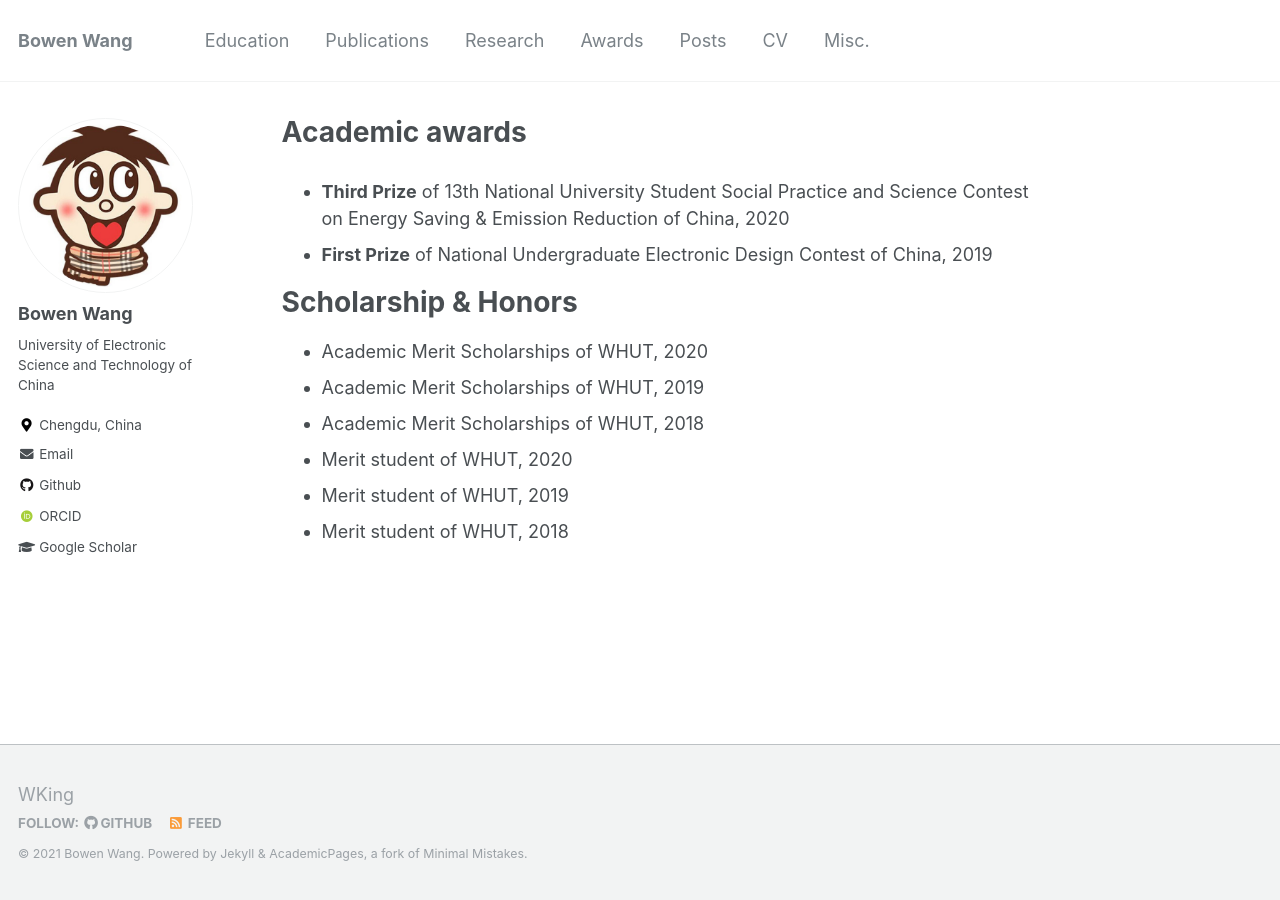
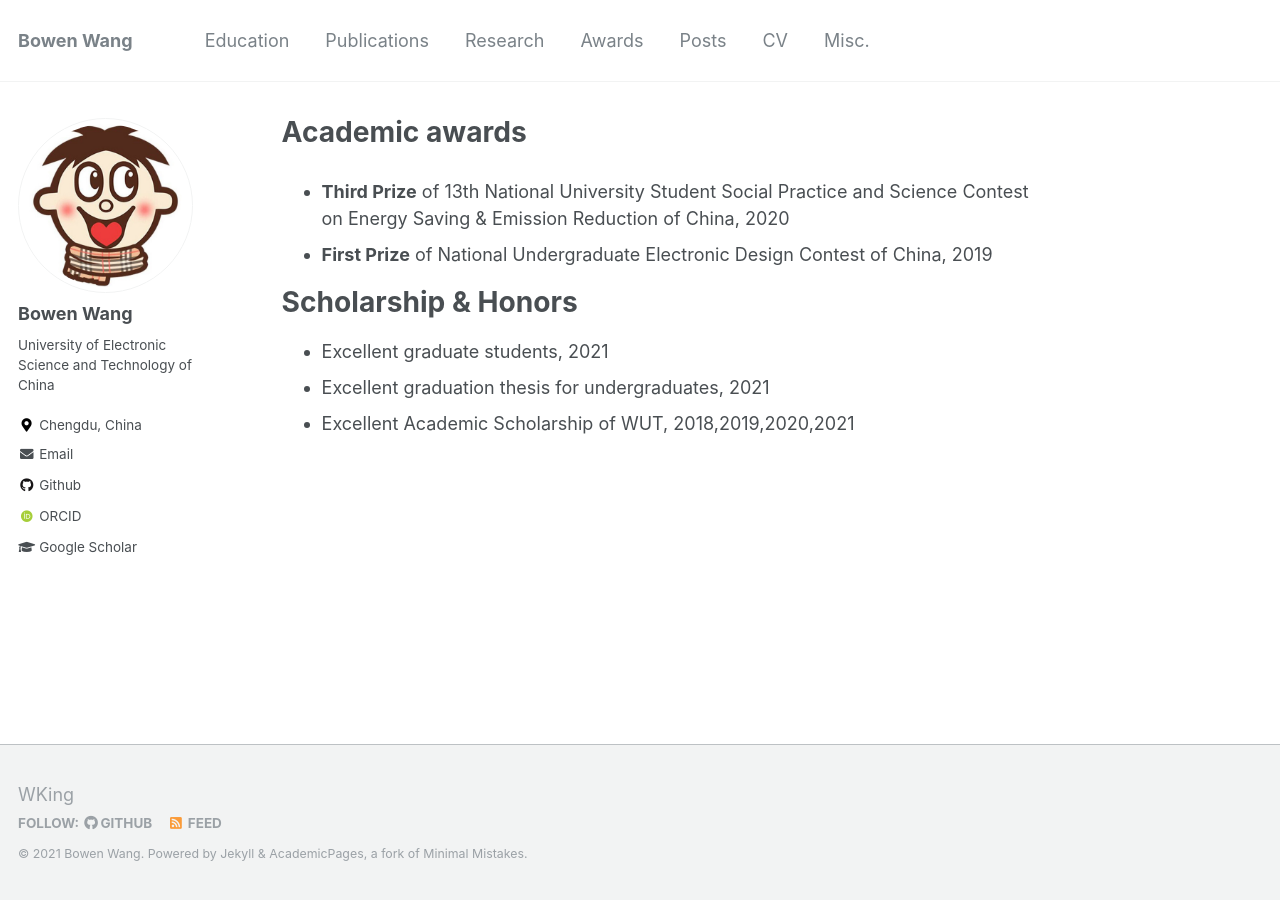
Before and after one commit to BW-Wang/BW-Wang.github.io, a Jekyll site: the page built from _pages/awards.md, in a window 1280 px wide. Built offline with Jekyll 4.4.1, drawn with Linux system fonts in a browser that asks for light colours; some web fonts are replaced.

Commit message:
Update awards.md
award

```diff
--- a/_pages/awards.md
+++ b/_pages/awards.md
@@ -8,9 +8,6 @@ title: "Academic awards"
 
 # Scholarship & Honors
 
-- Academic Merit Scholarships of WHUT, 2020
-- Academic Merit Scholarships of WHUT, 2019
-- Academic Merit Scholarships of WHUT, 2018
-- Merit student of WHUT, 2020
-- Merit student of WHUT, 2019
-- Merit student of WHUT, 2018
+- Excellent graduate students, 2021
+- Excellent graduation thesis for undergraduates, 2021
+- Excellent Academic Scholarship of WUT, 2018,2019,2020,2021
```
